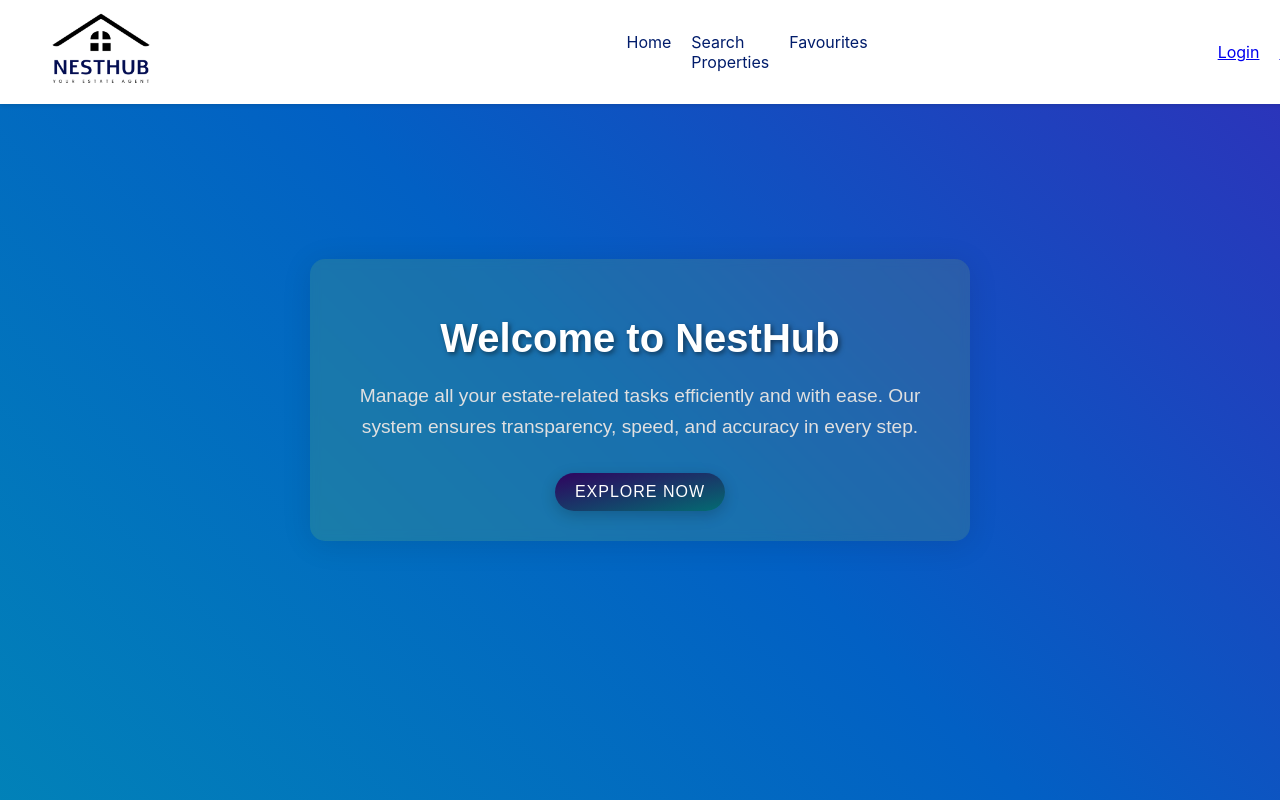
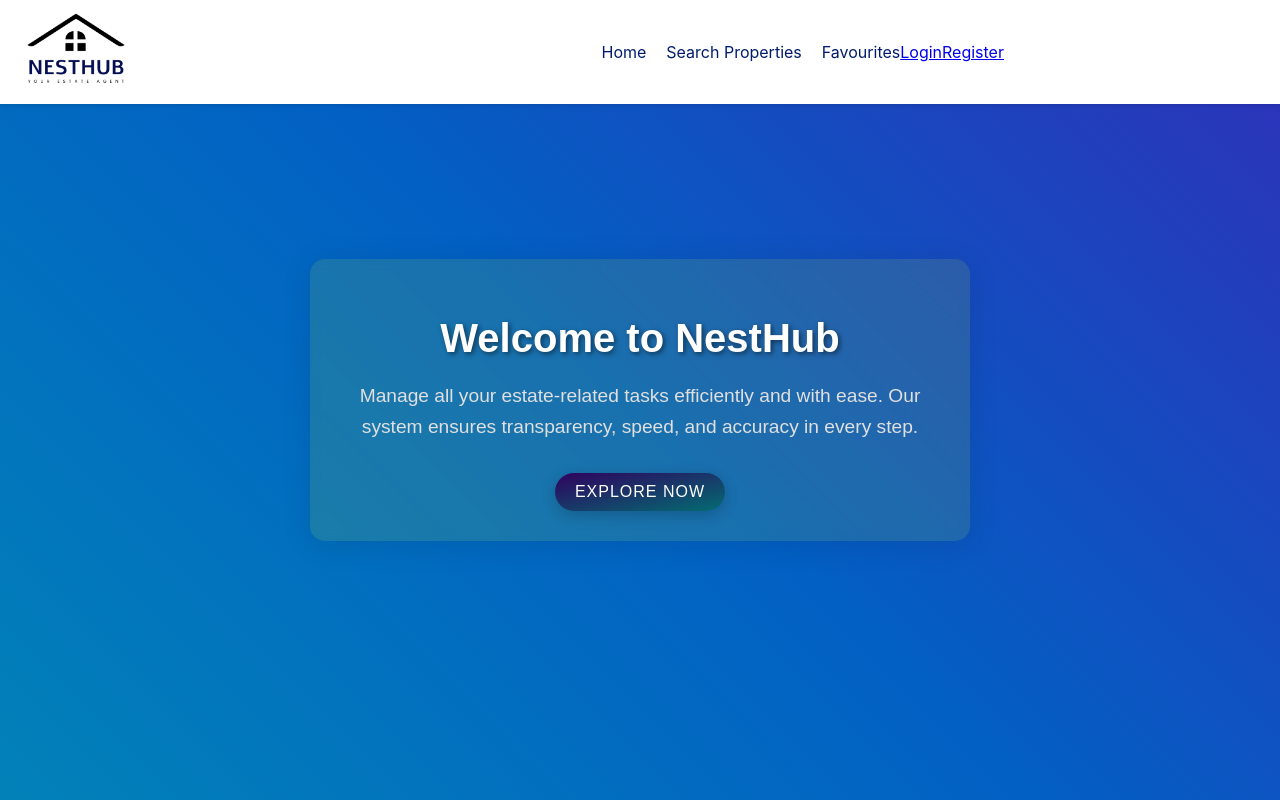
Before and after one commit to MisalSilva/Estate-Agent-Web-Application-ACS-CW11, a React (Create React App) app: page / in a window 1280 px wide. Built offline with nearby package versions, Linux system fonts and the light colour scheme.

Commit message:
Refactor Navbar styles for improved layout and add responsive login/register button designs

```diff
--- a/src/styles/Navbar.css
+++ b/src/styles/Navbar.css
@@ -2,15 +2,15 @@
     display: flex;
     /* justify-content: space-between; */
     align-items: center;
-    padding: 10px 20px;
+    padding: 10px 0px;
     background-color: #ffffff;
     box-shadow: 0 2px 4px rgba(0, 0, 0, 0.1);
     position: fixed;
     width: 100%;
+    z-index: 1000;
   }
 
   .navbar-logo img {
-    padding-left: 5px;
     height: 80px; /* Adjust the height as needed */
     width: auto; /* Maintain aspect ratio */
   }
@@ -31,9 +31,51 @@
   .navbar-links a:hover {
     text-decoration: underline;
   }
-  .navbar-login {
-    padding-left: 350px;
-    list-style: none;
+  .login-register-buttons {
     display: flex;
-    gap: 20px;
+    gap: 10px;
+    margin-left: auto; /* Push to the right */
   }
+  /* Shared styles for login and register buttons */
+.login,
+.register {
+    color: #fff;
+    text-align: center;
+    padding: 10px 30px;
+    margin: 0 10px; /* Add spacing between buttons */
+    border: none;
+    border-radius: 25px;
+    cursor: pointer;
+    transition: all 0.3s ease-in-out;
+    background: linear-gradient(45deg, #2f035f, #036c72);
+    font-size: 16px;
+    font-weight: 600;
+    letter-spacing: 1px;
+    box-shadow: 0 4px 15px rgba(0, 0, 0, 0.15);
+    display: inline-block;
+}
+
+/* Hover effect for buttons */
+.login:hover,
+.register:hover {
+    background: linear-gradient(45deg, #036c72, #2f035f);
+    transform: scale(1.05);
+    box-shadow: 0 6px 20px rgba(0, 0, 0, 0.3);
+}
+
+/* Focus effect for better accessibility */
+.login:focus,
+.register:focus {
+    outline: 3px solid rgba(3, 108, 114, 0.5);
+    outline-offset: 4px;
+}
+
+/* Adjusting for responsiveness */
+@media (max-width: 768px) {
+    .login,
+    .register {
+        width: 100%;
+        padding: 12px;
+        margin: 10px 0;
+    }
+}
```
